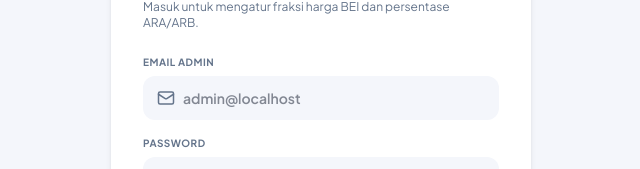
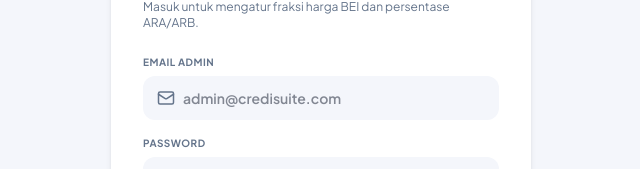
Before and after one commit to Farraskuy/credisuite-kalkulator-saham, a Next.js app: page /login in a window 1280 px wide. Shown: the part 317-486 px from the top of the page, without its empty margins (319-959 px from the left). Built offline with nearby package versions, Linux system fonts and the light colour scheme.

Commit message:
FIX :: Perbaiki kesalahan ReferenceError window is not defined pada prerender page /login saat npm run build

```diff
--- a/eslint.config.mjs
+++ b/eslint.config.mjs
@@ -1,13 +1,11 @@
 import { defineConfig, globalIgnores } from "eslint/config";
-import nextVitals from "eslint-config-next/core-web-vitals";
-import nextTs from "eslint-config-next/typescript";
+import nextVitals from "eslint-config-next/core-web-vitals.js";
+import nextTs from "eslint-config-next/typescript.js";
 
 const eslintConfig = defineConfig([
-  ...nextVitals,
-  ...nextTs,
-  // Override default ignores of eslint-config-next.
+  ...(Array.isArray(nextVitals) ? nextVitals : [nextVitals]),
+  ...(Array.isArray(nextTs) ? nextTs : [nextTs]),
   globalIgnores([
-    // Default ignores of eslint-config-next:
     ".next/**",
     "out/**",
     "build/**",
--- a/src/app/(public)/login/page.tsx
+++ b/src/app/(public)/login/page.tsx
@@ -70,7 +70,7 @@ export default function LoginPage() {
                   className="w-full bg-page  rounded-xl pl-10 pr-4 py-3 text-main text-sm font-semibold outline-none focus:border-acc-blue focus:ring-2 focus:ring-acc-blue/10 transition-all"
                   value={email}
                   onChange={(e) => setEmail(e.target.value)}
-                  placeholder={`admin@${window.location.hostname}`}
+                  placeholder="admin@credisuite.com"
                   required
                 />
                 <Mail
```
